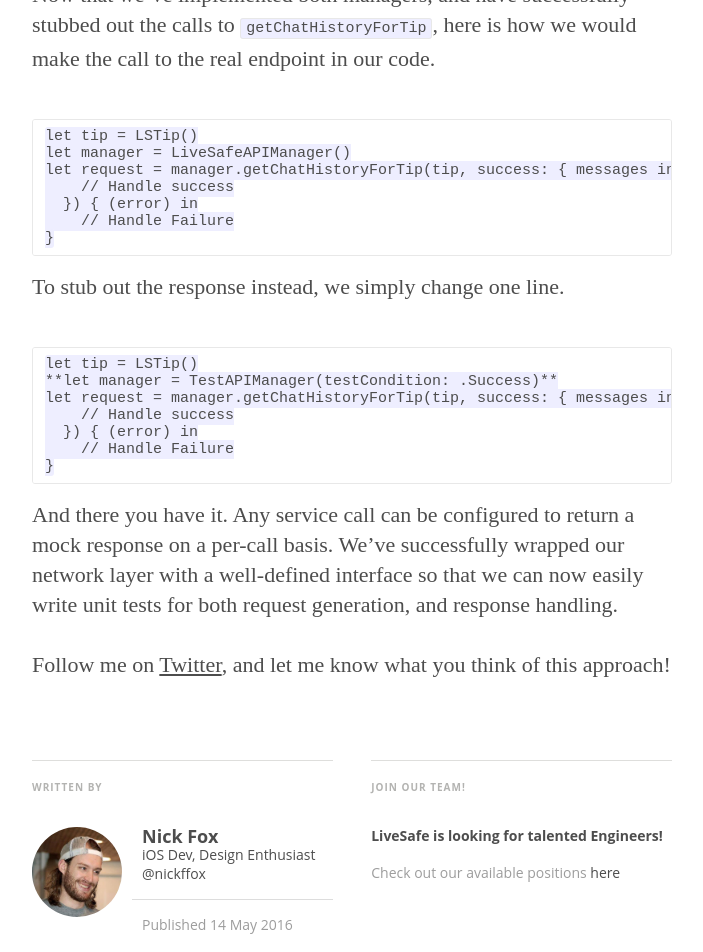
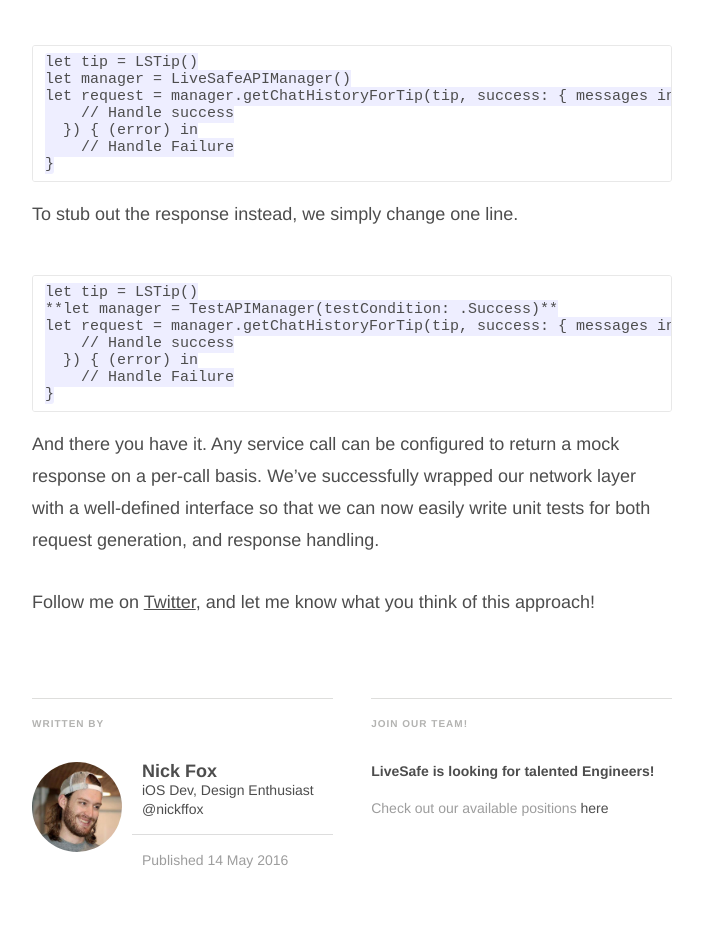
Before and after one commit to LiveSafe/livesafe.github.io, a Jekyll site: the page built from draft_posts/2016-05-20-swift-testing.markdown, in a window 1280 px wide and 1400 px high, scrolled down 6353 px. Shown: the top 952 px of the window, without its empty margins (288-991 px from the left). Built offline with Jekyll 4.4.1, drawn with Linux system fonts in a browser that asks for light colours; nearby versions of some CDN libraries; some web fonts are replaced; comment, search, counter and statistics services are not loaded; some of the changed text lies outside the part shown.

Commit message:
NO-REF: Finishing Rev 1
 * Added CNAME file
 * Added google analytics
 * Changed font to Avenir Next
 * Modified brand color to brighter blue

```diff
--- /dev/null
+++ b/CNAME
@@ -0,0 +1 @@
+www.engineering.livesafemobile.com
--- a/_config.yml
+++ b/_config.yml
@@ -37,7 +37,7 @@ baseurl: ""
 twitter_handle: '@LiveSafeDev'
 
 #fill in disqus shortname to use disqus
-#disqus: disqus-shortname
+disqus: livesafeengineeringblog
 
 # social icons and sharing options
 social:
--- a/_includes/head.html
+++ b/_includes/head.html
@@ -43,4 +43,6 @@
 
   <link rel="stylesheet" type="text/css" media="screen" href="{{ "/css/main.css"  | prepend: site.baseurl  }}" />
   <link rel="stylesheet" type="text/css" media="print" href="{{ "/css/print.css"  | prepend: site.baseurl  }}" />
+
+  {% include analytics.html %}
 </head>
--- a/_layouts/post.html
+++ b/_layouts/post.html
@@ -77,21 +77,18 @@
           {{/post}}
 
           <!--FIXME: Rework this into a slightly different layout... -->
-          <div class="hiring">
+          <div class="jobs">
             <h5 class="index-headline featured"><span>Join our team!</span></h5>
-            <footer class="site-footer">
+            <span class="jobs-info">
               <section class="poweredby">LiveSafe is looking for talented Engineers!</a></section>
               <p>Check out our available positions <a href="http://www.livesafemobile.com/careers/">here</a></p>
-            </footer>
+            </span>
           </div>
         </div>
         {%if site.disqus %}
         <div id="disqus_thread"></div>
         <script type="text/javascript">
-            /* * * CONFIGURATION VARIABLES: EDIT BEFORE PASTING INTO YOUR WEBPAGE * * */
-            var disqus_shortname = '{{site.disqus}}'; // required: replace example with your forum shortname
-
-            /* * * DON'T EDIT BELOW THIS LINE * * */
+            var disqus_shortname = '{{site.disqus}}';
             (function() {
                 var dsq = document.createElement('script'); dsq.type = 'text/javascript'; dsq.async = true;
                 dsq.src = '//' + disqus_shortname + '.disqus.com/embed.js';
@@ -102,7 +99,7 @@
         {% endif %}
       </article>
     </main>
-    <!-- <div class="bottom-closer">
+    <div class="bottom-closer">
       <div class="background-closer-image" {%if site.cover %} style="background-image: url({{ site.cover }})"{% endif %}>
         Image
       </div>
@@ -111,7 +108,7 @@
         <h2 class="blog-description">{{ site.description }}</h2>
         <a href="/" class="btn">Back Home</a>
       </div>
-    </div> -->
+    </div>
     {% include javascripts.html %}
   </body>
 </html>
--- a/_posts/2016-05-16-hello-world.markdown
+++ b/_posts/2016-05-16-hello-world.markdown
@@ -8,6 +8,7 @@ tags: welcome
 image: /assets/article_images/2016-05-16-hello-world/tech_team.png
 image2: /assets/article_images/2016-05-16-hello-world/tech_team2.png
 permalink: /helloworld/
+comments: true
 ---
 
 # Welcome to the LiveSafe Engineering Blog.
--- a/css/main.sass
+++ b/css/main.sass
@@ -9,13 +9,14 @@
   @include clearfix
 
 $rs: 16px
-$brand-color: #00618B
+// $brand-color: #00618B
+$brand-color: #007CAB
 
 $dark-grey: #4D4D4D
 $medium-grey: #9D9D9D
+// $medium-grey: #B8B8B8
 
-$font-serif: Linux Libertine
-$font-sans: Open Sans, MundoSans, "Helvetica Neue", Arial, Helvetica, sans-serif
+$font-sans: Avenir Next, MundoSans, "Helvetica Neue", Arial, Helvetica, sans-serif
 
 
 
@@ -172,9 +173,9 @@ body
           text-decoration: none
     .post-excerpt
       letter-spacing: -0.02em
-      font-weight: 300
+      font-weight: 400
       font-style: normal
-      font-size: 20px
+      font-size: 16px
       line-height: 1.3
       color: $dark-grey
     .post-meta
@@ -208,7 +209,7 @@ body
 
 .pagination
   text-align: center
-  padding: $rs*3 0 0
+  padding: $rs*3 0
   font-size: $rs/4*3
   a
     color: $medium-grey
@@ -237,15 +238,18 @@ body
 
 .site-footer
   margin: 0 auto
-  padding: $rs*3 0
+  padding: $rs*1 0
   width: 100%
-  max-width: 640px
+  // max-width: 640px
   font-size: $rs/4 * 3
   text-align: center
   color: $medium-grey
+  color: #FFF
   line-height: $rs*1.5
+  background-color: $brand-color
   a
     color: $medium-grey
+    color: #FFF
     text-decoration: none
     &:hover
       color: #333
@@ -303,9 +307,10 @@ body
       font-style: normal
       letter-spacing: -0.04em
       font-size: 50px
-      line-height: 1.1
+      line-height: 1
+      padding: 0 0
       color: #fff
-      margin-bottom: 16px
+      margin-bottom: 15px
       text-shadow: 0px 1px 16px rgba(0,0,0,0.5), 0px 0px 1px rgba(0,0,0,0.5)
       @include respond-to(450)
         font-size: 36px
@@ -385,7 +390,7 @@ body
       text-overflow: ellipsis
   .post-content
     width: 100%
-    font-family: $font-serif
+    font-family: $font-sans
     color: $dark-grey
     h1, h2, h3
       font-family: $font-sans
@@ -411,8 +416,8 @@ body
     p
       font-weight: 400
       font-style: normal
-      font-size: 22px
-      line-height: 30px
+      font-size: 18px
+      line-height: 32px
       margin: 0
       padding-bottom: 30px
       color: $dark-grey
@@ -524,7 +529,7 @@ body
         padding-left: 110px
         &.published
           color: $medium-grey
-    .hiring
+    .jobs
       float: right
       width: 47%
       @include box-sizing(border-box)
@@ -532,7 +537,7 @@ body
         width: 100%
       .index-headline
         padding-bottom: 32px
-      .site-footer
+      .jobs-info
         margin: 0
         padding: 0
         color: #333
@@ -661,6 +666,7 @@ pre
   max-height: 50px
 
 .site-header
+  // border-bottom: 1px solid $dark-grey
   min-height: 56px
   position: absolute
   top: 0
```
Also changed, not shown: _includes/analytics.html (added, +10 -0 lines).
